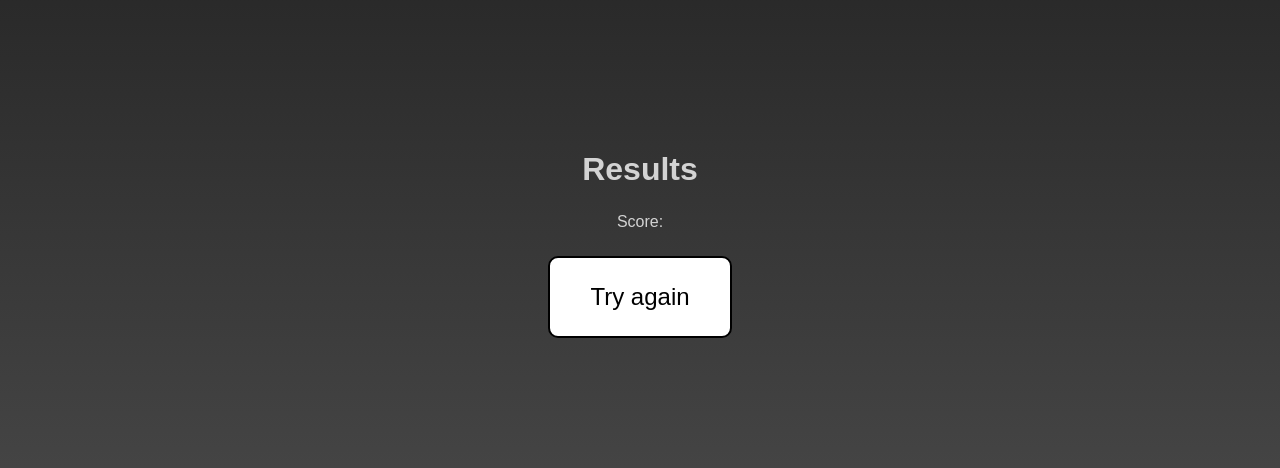
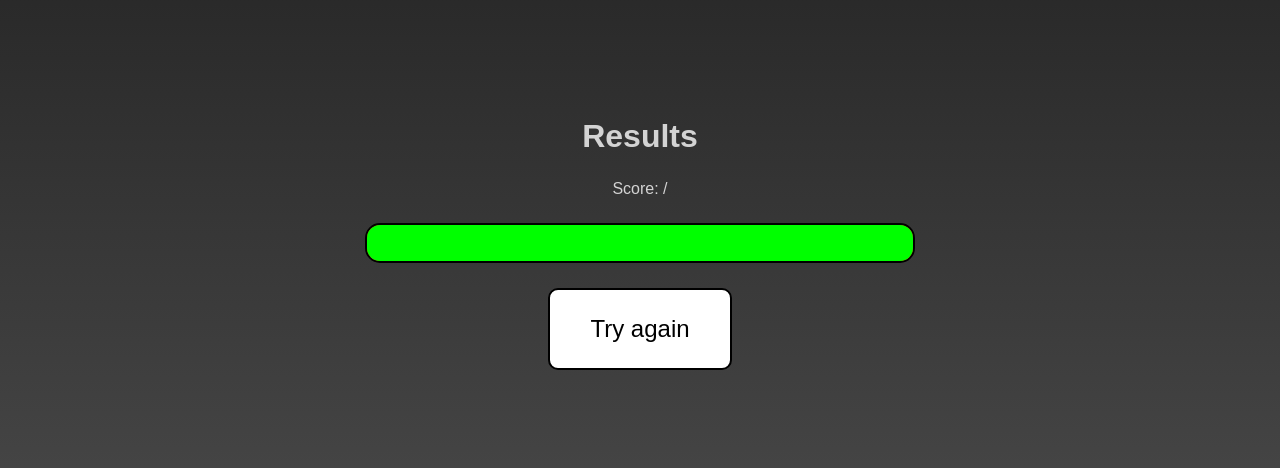
Before and after one commit to josephmeadowcroft/EconDaily, a React (Vite) app: page /results in a window 1280 px wide. Shown: the part 156-624 px from the top of the page. Built offline with nearby package versions, Linux system fonts and the light colour scheme.

Commit message:
Score bar with percentage added

```diff
--- a/src/components/Quiz/Quiz.jsx
+++ b/src/components/Quiz/Quiz.jsx
@@ -12,12 +12,14 @@ const Quiz = () => {
   const [incorrect, setIncorrect] = useState(0);
   const [answerSelected, setAnswerSelected] = useState(false);
   const [answer, setAnswer] = useState("");
+  const [attempted, setAttempted] = useState(0);
 
   const currentQuestion = asEconomicsQuestions[currentQuestionIndex];
 
   const handleQuestionAnswered = ({ target }) => {
     setAnswerSelected(true);
     setAnswer(target.value);
+    setAttempted(attempted + 1);
     // When correct answer selected:
     if (target.value === currentQuestion.correctOption) {
       setCorrect(correct + 1);
@@ -32,7 +34,7 @@ const Quiz = () => {
       setCurrentQuestionIndex(currentQuestionIndex + 1);
       setAnswerSelected(false);
     } else {
-      navigate("/results", { state: { correct } });
+      navigate("/results", { state: { correct, attempted } });
     }
   };
 
--- a/src/components/Results/Results.jsx
+++ b/src/components/Results/Results.jsx
@@ -1,17 +1,31 @@
 import React from "react";
 import "./results.scss";
 import { useNavigate, useLocation } from "react-router-dom";
-import { motion } from "framer-motion";
+import { color, motion } from "framer-motion";
 
 const Results = () => {
   const navigate = useNavigate();
   const { state } = useLocation();
   const correct = state?.correct;
+  const attempted = state?.attempted;
+
+  const percentageCorrect = (correct / attempted) * 100;
+  const percentageIncorrect = 100 - percentageCorrect;
 
   return (
     <div className="results">
       <h1>Results</h1>
-      <p>Score: {correct}</p>
+      <p>
+        Score: {correct}/{attempted}
+      </p>
+      <div className="scoreBarWrapper">
+        <div
+          className="scoreBarCorrect"
+          style={{ width: percentageCorrect + "%" }}
+        >
+          <p>{percentageCorrect > 0 ? `${percentageCorrect}%` : ""}</p>
+        </div>
+      </div>
       <motion.button
         onClick={() => navigate("/quiz")}
         whileHover={{ scale: 1.1 }}
--- a/src/components/Results/results.scss
+++ b/src/components/Results/results.scss
@@ -6,6 +6,31 @@
   justify-content: center;
   align-items: center;
   gap: 25px;
+
+  .scoreBarWrapper {
+    width: 550px;
+    height: 40px;
+    background-color: red;
+    border: 2px solid black;
+    border-radius: 15px;
+    overflow: hidden;
+
+    .scoreBarCorrect {
+      height: 100%;
+      background-color: rgb(0, 255, 0);
+      position: relative;
+      top: 0;
+      left: 0;
+      display: flex;
+      align-items: center;
+      justify-content: center;
+
+      p {
+        margin: auto;
+        color: black;
+      }
+    }
+  }
 
   button {
     padding: 25px 40px;
```
